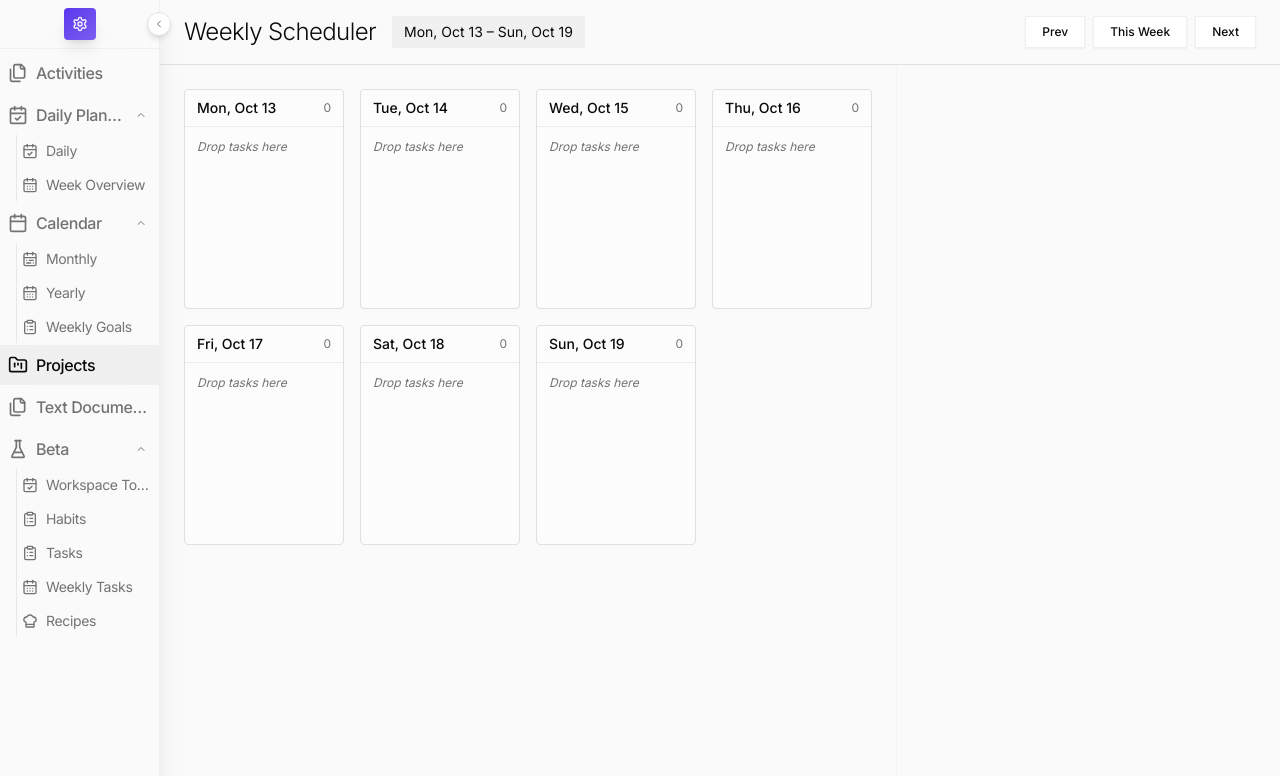
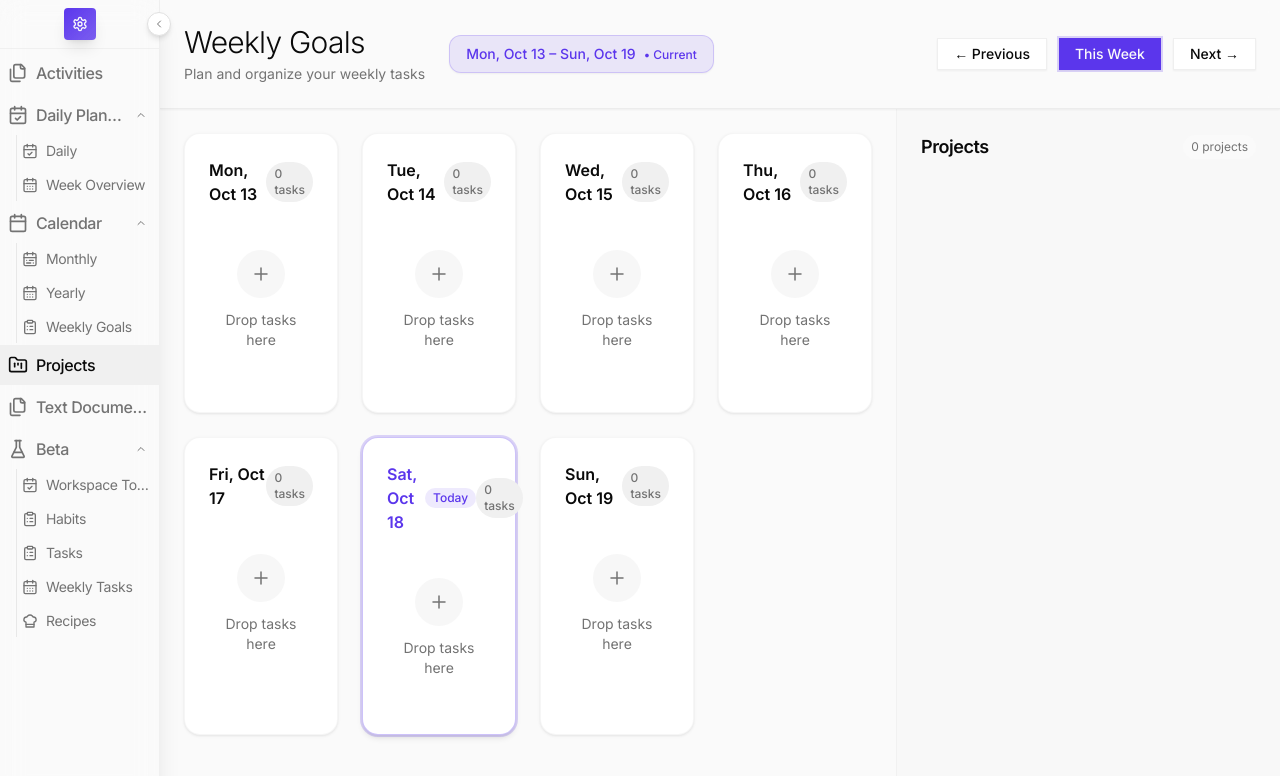
Before and after one commit to obihughes/omega-planner, a Next.js app: page /projects/tasks/weekly in a window 1280 px wide. Shown: the top 776 px of the page. Built offline with nearby package versions, Linux system fonts and the light colour scheme.

Commit message:
Enhance Weekly Scheduler UI: Introduce a new header layout with improved styling and task display using cards. Add current week indicator and refine task management features for better user experience.

```diff
--- a/app/projects/tasks/weekly/page.tsx
+++ b/app/projects/tasks/weekly/page.tsx
@@ -3,6 +3,7 @@
 import React, { useMemo, useState, useCallback } from 'react';
 import { AppLayout } from '@/components/ui/AppLayout';
 import { Button } from '@/components/ui/button';
+import { Card, CardHeader, CardContent } from '@/components/ui/card';
 import { useProjects } from '@/hooks/useProjects';
 import { ProjectTask } from '@/types/projects';
 import { celebrateAtElement } from '@/lib';
@@ -32,6 +33,12 @@ export default function WeeklySchedulerPage() {
   const { projects, updateTaskInProject } = useProjects();
 
   const [weekStart, setWeekStart] = useState<Date>(() => getStartOfWeek(new Date()));
+
+  const isCurrentWeek = useMemo(() => {
+    const today = new Date();
+    const currentWeekStart = getStartOfWeek(today);
+    return weekStart.getTime() === currentWeekStart.getTime();
+  }, [weekStart]);
 
   const daysOfWeek = useMemo(() => {
     return Array.from({ length: 7 }, (_, i) => {
@@ -84,78 +91,189 @@ export default function WeeklySchedulerPage() {
   return (
     <AppLayout>
       <div className="h-full flex flex-col">
-        {/* Header */}
-        <div className="sticky top-0 z-40 bg-background/95 backdrop-blur supports-[backdrop-filter]:bg-background/60 border-b border-border">
-          <div className="max-w-7xl mx-auto px-6 py-4 flex items-center justify-between">
-            <div className="flex items-center gap-4">
-              <h1 className="text-2xl font-light tracking-tight">Weekly Scheduler</h1>
-              <span className="bg-muted px-3 py-1.5 text-sm">{formatDayLabel(daysOfWeek[0])} – {formatDayLabel(daysOfWeek[6])}</span>
+        {/* Enhanced Header */}
+        <div className="sticky top-0 z-40 bg-background/95 backdrop-blur supports-[backdrop-filter]:bg-background/60 border-b border-border/50 shadow-sm">
+          <div className="max-w-7xl mx-auto px-4 lg:px-6 py-4 lg:py-6">
+            <div className="flex flex-col lg:flex-row lg:items-center lg:justify-between gap-4 lg:gap-0">
+              <div className="flex flex-col sm:flex-row sm:items-center gap-4 lg:gap-6">
+                <div>
+                  <h1 className="text-2xl lg:text-3xl font-light tracking-tight text-foreground">Weekly Goals</h1>
+                  <p className="text-sm text-muted-foreground mt-1 hidden sm:block">Plan and organize your weekly tasks</p>
                 </div>
-            <div className="flex items-center gap-2">
-              <Button variant="outline" size="sm" onClick={() => setWeekStart(getStartOfWeek(new Date(weekStart.getTime() - 7 * 24 * 60 * 60 * 1000)))}>Prev</Button>
-              <Button variant="outline" size="sm" onClick={() => setWeekStart(getStartOfWeek(new Date()))}>This Week</Button>
-              <Button variant="outline" size="sm" onClick={() => setWeekStart(getStartOfWeek(new Date(weekStart.getTime() + 7 * 24 * 60 * 60 * 1000)))}>Next</Button>
+                <div className={cn(
+                  "px-3 lg:px-4 py-2 rounded-xl text-sm font-medium border transition-all duration-200 self-start sm:self-auto",
+                  isCurrentWeek
+                    ? "bg-primary/10 text-primary border-primary/20 shadow-sm"
+                    : "bg-muted/50 text-muted-foreground border-border/30"
+                )}>
+                  <span className="hidden sm:inline">{formatDayLabel(daysOfWeek[0])} – {formatDayLabel(daysOfWeek[6])}</span>
+                  <span className="sm:hidden">{formatDayLabel(daysOfWeek[0])} – {formatDayLabel(daysOfWeek[6])}</span>
+                  {isCurrentWeek && <span className="ml-2 text-xs">• Current</span>}
+                </div>
+              </div>
+              <div className="flex items-center gap-2 lg:gap-3 self-end lg:self-auto">
+                <Button
+                  variant="outline"
+                  size="sm"
+                  onClick={() => setWeekStart(getStartOfWeek(new Date(weekStart.getTime() - 7 * 24 * 60 * 60 * 1000)))}
+                  className="shadow-sm hover:shadow-md transition-all duration-200 text-xs lg:text-sm"
+                >
+                  <span className="hidden sm:inline">← Previous</span>
+                  <span className="sm:hidden">←</span>
+                </Button>
+                <Button
+                  variant={isCurrentWeek ? "default" : "outline"}
+                  size="sm"
+                  onClick={() => setWeekStart(getStartOfWeek(new Date()))}
+                  className={cn(
+                    "shadow-sm hover:shadow-md transition-all duration-200 text-xs lg:text-sm",
+                    isCurrentWeek && "ring-2 ring-primary/20"
+                  )}
+                >
+                  <span className="hidden sm:inline">This Week</span>
+                  <span className="sm:hidden">Today</span>
+                </Button>
+                <Button
+                  variant="outline"
+                  size="sm"
+                  onClick={() => setWeekStart(getStartOfWeek(new Date(weekStart.getTime() + 7 * 24 * 60 * 60 * 1000)))}
+                  className="shadow-sm hover:shadow-md transition-all duration-200 text-xs lg:text-sm"
+                >
+                  <span className="hidden sm:inline">Next →</span>
+                  <span className="sm:hidden">→</span>
+                </Button>
+              </div>
             </div>
           </div>
         </div>
 
         {/* Two-panel layout */}
-        <div className="flex-1 overflow-hidden flex">
+        <div className="flex-1 overflow-hidden flex flex-col lg:flex-row">
           {/* Left: Days (drop targets) */}
           <div className="flex-1 overflow-y-auto">
-            <div className="grid grid-cols-1 md:grid-cols-2 lg:grid-cols-3 xl:grid-cols-4 gap-4 p-6 max-w-7xl mx-auto">
+            <div className="grid grid-cols-1 sm:grid-cols-2 lg:grid-cols-3 xl:grid-cols-4 gap-4 lg:gap-6 p-4 lg:p-6 max-w-7xl mx-auto">
               {daysOfWeek.map((day) => {
                 const dayKey = toDateKey(day);
                 const dayTasks = tasksByDateKey.get(dayKey) || [];
+                const isToday = new Date().toDateString() === day.toDateString();
+
                 return (
-                  <div
+                  <Card
                     key={dayKey}
-                    className="border border-border rounded bg-card/30 min-h-[220px] flex flex-col"
+                    className={cn(
+                      "min-h-[280px] flex flex-col transition-all duration-300 hover:shadow-lg",
+                      isToday && "ring-2 ring-primary/20 border-primary/30 shadow-md"
+                    )}
                     onDragOver={(e) => e.preventDefault()}
                     onDrop={(e) => { e.preventDefault(); handleTaskDropOnDate(day, e.dataTransfer); }}
                   >
-                    <div className="px-3 py-2 border-b border-border/50 flex items-center justify-between">
-                      <div className="font-medium text-sm">{formatDayLabel(day)}</div>
-                      <div className="text-xs text-muted-foreground">{dayTasks.length}</div>
+                    <CardHeader className="pb-3">
+                      <div className="flex items-center justify-between">
+                        <div className="flex items-center gap-2">
+                          <div className={cn(
+                            "font-semibold text-base",
+                            isToday ? "text-primary" : "text-foreground"
+                          )}>
+                            {formatDayLabel(day)}
                           </div>
-                    <div className="p-3 space-y-2">
+                          {isToday && (
+                            <div className="px-2 py-0.5 bg-primary/10 text-primary text-xs font-medium rounded-full">
+                              Today
+                            </div>
+                          )}
+                        </div>
+                        <div className="flex items-center gap-2">
+                          <div className={cn(
+                            "text-xs px-2 py-1 rounded-full font-medium",
+                            dayTasks.length > 0
+                              ? "bg-primary/10 text-primary"
+                              : "bg-muted text-muted-foreground"
+                          )}>
+                            {dayTasks.length} {dayTasks.length === 1 ? 'task' : 'tasks'}
+                          </div>
+                        </div>
+                      </div>
+                    </CardHeader>
+                    <CardContent className="flex-1 pt-0">
+                      <div className="space-y-3">
                         {dayTasks.length === 0 ? (
-                        <div className="text-xs text-muted-foreground italic">Drop tasks here</div>
+                          <div className="flex flex-col items-center justify-center py-8 text-center">
+                            <div className="w-12 h-12 rounded-full bg-muted/50 flex items-center justify-center mb-3">
+                              <svg className="w-6 h-6 text-muted-foreground" fill="none" viewBox="0 0 24 24" stroke="currentColor">
+                                <path strokeLinecap="round" strokeLinejoin="round" strokeWidth={1.5} d="M12 6v6m0 0v6m0-6h6m-6 0H6" />
+                              </svg>
+                            </div>
+                            <div className="text-sm text-muted-foreground">Drop tasks here</div>
+                          </div>
                         ) : (
                           dayTasks.map((t) => (
-                          <div key={t.id} className="border bg-background hover:bg-accent/40 transition-colors px-2 py-1 flex items-center gap-2">
+                            <div key={t.id} className="border bg-background hover:bg-accent/40 transition-colors px-3 py-2 flex items-center gap-3 rounded-lg shadow-sm">
                               <button
                                 onClick={(e) => toggleComplete((t as any).projectId, t, e.currentTarget)}
-                              className={cn("w-4 h-4 border", t.status === 'completed' ? 'bg-green-500 border-green-600' : 'bg-background')}
+                                className={cn("w-4 h-4 border rounded transition-colors", t.status === 'completed' ? 'bg-green-500 border-green-600' : 'bg-background hover:border-primary/50')}
                                 title={t.status === 'completed' ? 'Mark as To Do' : 'Mark as Completed'}
                               />
-                            <div className="w-2 h-2 rounded-full flex-shrink-0" style={{ backgroundColor: (t as any).projectColor }} />
+                              <div className="w-2.5 h-2.5 rounded-full flex-shrink-0" style={{ backgroundColor: (t as any).projectColor }} />
                               <div className="min-w-0 flex-1">
                                 <div className="text-sm font-medium truncate" title={t.title}>{t.title}</div>
-                              <div className="text-[10px] text-muted-foreground truncate">{(t as any).projectName}</div>
+                                <div className="text-xs text-muted-foreground truncate">{(t as any).projectName}</div>
                               </div>
                             </div>
                           ))
                         )}
                       </div>
-                  </div>
+                    </CardContent>
+                  </Card>
                 );
               })}
             </div>
           </div>
 
-          {/* Right: Projects & Tasks (draggables) */}
-          <div className="w-96 flex-shrink-0 border-l border-border/20 p-6 overflow-y-auto">
-            <div className="space-y-4">
-              {projects.filter(p => !p.isDeleted).map(project => (
-                <div key={project.id} className="border border-border bg-card/40">
-                  <div className="px-3 py-2 border-b border-border/50 flex items-center gap-2">
-                    <div className="w-3 h-3 rounded-full" style={{ backgroundColor: project.color }} />
-                    <div className="text-sm font-semibold truncate" title={project.name}>{project.name}</div>
+          {/* Enhanced Right: Projects & Tasks (draggables) */}
+          <div className="w-full lg:w-96 flex-shrink-0 border-t lg:border-t-0 lg:border-l border-border/30 bg-muted/20 p-4 lg:p-6 overflow-y-auto">
+            <div className="space-y-6">
+              <div className="flex items-center justify-between">
+                <h2 className="text-lg font-semibold text-foreground">Projects</h2>
+                <div className="text-xs text-muted-foreground bg-background px-2 py-1 rounded-full">
+                  {projects.filter(p => !p.isDeleted).length} projects
                 </div>
-                  <div className="p-3 space-y-2">
+              </div>
+
+              {projects.filter(p => !p.isDeleted).map(project => {
+                const completedTasks = project.tasks.filter(t => t.status === 'completed').length;
+                const totalTasks = project.tasks.length;
+
+                return (
+                  <Card key={project.id} className="shadow-sm hover:shadow-md transition-all duration-300">
+                    <CardHeader className="pb-3">
+                      <div className="flex items-center justify-between">
+                        <div className="flex items-center gap-3">
+                          <div
+                            className="w-4 h-4 rounded-full shadow-sm border-2 border-white"
+                            style={{ backgroundColor: project.color }}
+                          />
+                          <div className="min-w-0 flex-1">
+                            <div className="text-sm font-semibold truncate" title={project.name}>
+                              {project.name}
+                            </div>
+                            <div className="text-xs text-muted-foreground">
+                              {completedTasks}/{totalTasks} tasks completed
+                            </div>
+                          </div>
+                        </div>
+                      </div>
+                    </CardHeader>
+                    <CardContent className="pt-0">
+                      <div className="space-y-2">
                         {project.tasks.length === 0 ? (
-                      <div className="text-xs text-muted-foreground italic">No tasks</div>
+                          <div className="flex flex-col items-center justify-center py-6 text-center">
+                            <div className="w-8 h-8 rounded-full bg-muted/50 flex items-center justify-center mb-2">
+                              <svg className="w-4 h-4 text-muted-foreground" fill="none" viewBox="0 0 24 24" stroke="currentColor">
+                                <path strokeLinecap="round" strokeLinejoin="round" strokeWidth={1.5} d="M9 5H7a2 2 0 00-2 2v10a2 2 0 002 2h8a2 2 0 002-2V7a2 2 0 00-2-2h-2M9 5a2 2 0 002 2h2a2 2 0 002-2M9 5a2 2 0 012-2h2a2 2 0 012 2" />
+                              </svg>
+                            </div>
+                            <div className="text-xs text-muted-foreground">No tasks yet</div>
+                          </div>
                         ) : (
                           project.tasks.map(task => (
                             <div
@@ -164,24 +282,43 @@ export default function WeeklySchedulerPage() {
                               onDragStart={(e) => {
                                 e.dataTransfer.setData('application/json', JSON.stringify({ taskId: task.id, projectId: project.id }));
                               }}
-                          className="border bg-background hover:bg-accent/40 transition-colors px-2 py-1 flex items-center gap-2 cursor-grab active:cursor-grabbing"
+                              className={cn(
+                                "border bg-background hover:bg-accent/40 transition-all duration-200 px-3 py-2 flex items-center gap-3 cursor-grab active:cursor-grabbing rounded-lg shadow-sm hover:shadow-md",
+                                task.status === 'completed' && "opacity-60"
+                              )}
                               title={task.title}
                             >
                               <button
                                 onClick={(e) => toggleComplete(project.id, task, e.currentTarget)}
-                            className={cn("w-4 h-4 border", task.status === 'completed' ? 'bg-green-500 border-green-600' : 'bg-background')}
+                                className={cn(
+                                  "w-4 h-4 border rounded transition-colors flex-shrink-0",
+                                  task.status === 'completed'
+                                    ? 'bg-green-500 border-green-600'
+                                    : 'bg-background hover:border-primary/50'
+                                )}
                                 title={task.status === 'completed' ? 'Mark as To Do' : 'Mark as Completed'}
                               />
                               <div className="min-w-0 flex-1">
-                            <div className="text-sm font-medium truncate">{task.title}</div>
-                            <div className="text-[10px] text-muted-foreground truncate">{project.name}</div>
+                                <div className={cn(
+                                  "text-sm font-medium truncate",
+                                  task.status === 'completed' && "line-through text-muted-foreground"
+                                )}>
+                                  {task.title}
+                                </div>
+                              </div>
+                              <div className="flex-shrink-0">
+                                <svg className="w-4 h-4 text-muted-foreground" fill="none" viewBox="0 0 24 24" stroke="currentColor">
+                                  <path strokeLinecap="round" strokeLinejoin="round" strokeWidth={1.5} d="M7 16V4m0 0L3 8m4-4l4 4m6 0v12m0 0l4-4m-4 4l-4-4" />
+                                </svg>
                               </div>
                             </div>
                           ))
                         )}
                       </div>
-                </div>
-              ))}
+                    </CardContent>
+                  </Card>
+                );
+              })}
             </div>
           </div>
         </div>
```
Lines whose indentation alone changed are shown as unchanged.
